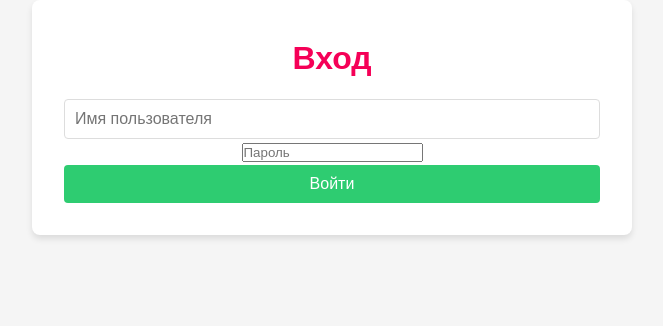
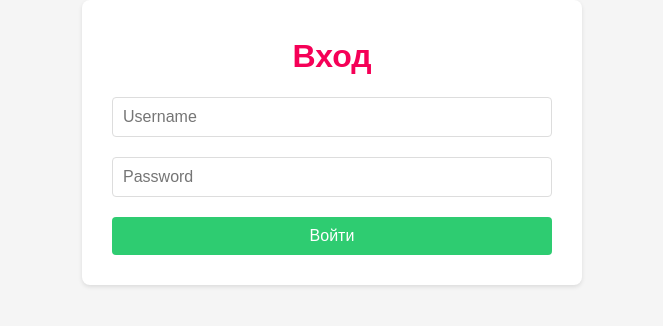
Before and after one commit to zuzeyka/PythonSite, a Flask app: page /login in a window 1280 px wide. Shown: the top 326 px of the page, without its empty margins (308-971 px from the left). Run offline with Flask 3, Linux system fonts and the light colour scheme.

Commit message:
added data transfer for register and login pages

```diff
--- a/main.py
+++ b/main.py
@@ -1,21 +1,39 @@
 from flask import Flask, render_template, request
 import random, json
+
+from flask_wtf import FlaskForm
+from wtforms import StringField, PasswordField, SubmitField
+from wtforms.validators import DataRequired, Length
 app = Flask(__name__)
+app.config["SECRET_KEY"] = "secret_key"
 
 DATA_FILE = "products.json"
+USERS_FILE = "users.json"
 
-def load_products():
+def load_data(file_name):
     try:
-        with open(DATA_FILE, "r") as file:
+        with open(file_name, "r") as file:
             return json.load(file)
     except FileNotFoundError:
         return []
 
-def save_products(products):
-    with open(DATA_FILE, "w") as file:
-        json.dump(products, file)
+def save_data(file_name, data):
+    with open(file_name, "w") as file:
+        json.dump(data, file)
 
-products = load_products()
+products = load_data(DATA_FILE)
+users = load_data(USERS_FILE)
+
+class RegisterForm(FlaskForm):
+    username = StringField('Username', validators=[DataRequired(), Length(min=3, max=20)])
+    password = PasswordField('Password', validators=[DataRequired(), Length(min=6)])
+    submit = SubmitField('Register')
+
+class LoginForm(FlaskForm):
+    username = StringField('Username', validators=[DataRequired()])
+    password = PasswordField('Password', validators=[DataRequired()])
+    submit = SubmitField('Login')
+
 
 @app.route('/')
 def main_page():
@@ -45,13 +63,25 @@ def about():
 def random_number():
     return render_template("random.html", number=random.randint(0, 1000))
 
-@app.route('/login')
+@app.route('/login', methods=['GET', 'POST'])
 def login():
+    if request.method == 'POST':
+        username = request.form.get('user-login')
+        password = request.form.get('user-password')
+        print(f"Username: {username}, Password: {password}")
     return render_template('login.html')
 
-@app.route('/register')
+@app.route('/register', methods=['GET', 'POST'])
 def register():
+    if request.method == 'POST':
+        username = request.form.get('user-login')
+        password = request.form.get('user-password')
+        print(f"Username: {username}, Password: {password}")
     return render_template('register.html')
+
+@app.route('/logout')
+def logout():
+    pass
 
 @app.route('/edit/<int:id>', methods=['GET', 'POST'])
 def edit_product(id):
--- a/static/index.css
+++ b/static/index.css
@@ -109,6 +109,9 @@ h2 {
     max-width: 500px;
     margin: 0 auto;
 }
+.form-input {
+    margin-bottom: 20px;
+}
 .form-group {
     margin-bottom: 20px;
 }
@@ -118,14 +121,14 @@ label {
     font-weight: bold;
     color: #34495e;
 }
-input[type="text"] {
+input {
     width: 100%;
     padding: 10px;
     border: 1px solid #ddd;
     border-radius: 4px;
     font-size: 16px;
 }
-input[type="text"]:focus {
+input:focus {
     outline: none;
     border-color: #3498db;
     box-shadow: 0 0 5px rgba(52, 152, 219, 0.5);
--- a/templates/login.html
+++ b/templates/login.html
@@ -10,19 +10,27 @@
         <title>Вход</title>
     </head>
     <body>
-        <div class="container" id="login-container">
+        <div class="form-container" id="login-container">
             <h2>Вход</h2>
             <form method="POST">
                 <input
                     type="text"
-                    id="login-user"
-                    placeholder="Имя пользователя"
+                    id="user-login"
+                    class="form-input"
+                    name="user-login"
+                    placeholder="Username"
+                    required
                 />
-                <input type="password" id="login-pass" placeholder="Пароль" />
-                <button onclick="login()">Войти</button>
+                <input
+                    type="password"
+                    id="user-password"
+                    class="form-input"
+                    name="user-password"
+                    placeholder="Password"
+                    required
+                />
+                <button type="submit">Войти</button>
             </form>
         </div>
-
-        <script src="login.js"></script>
     </body>
 </html>
```
Also changed, not shown: templates/register.html (+10 -3 lines).
